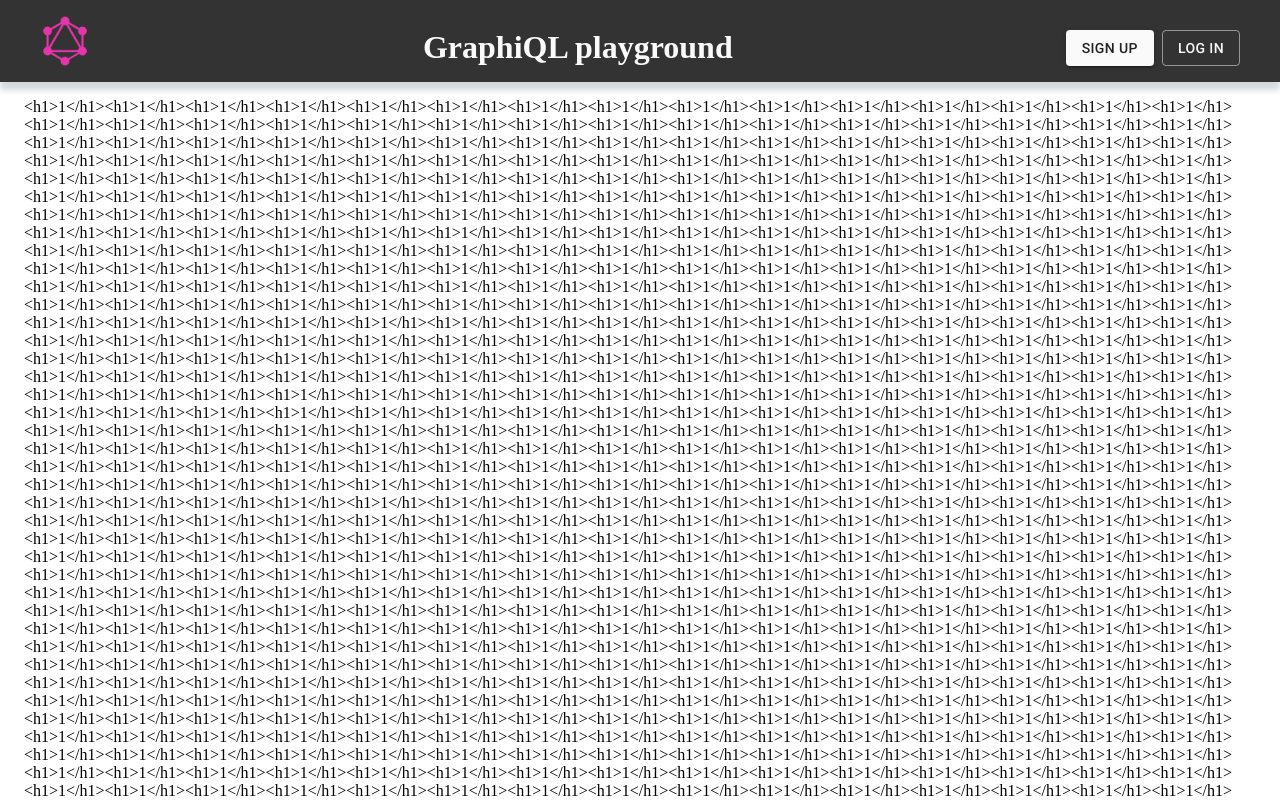
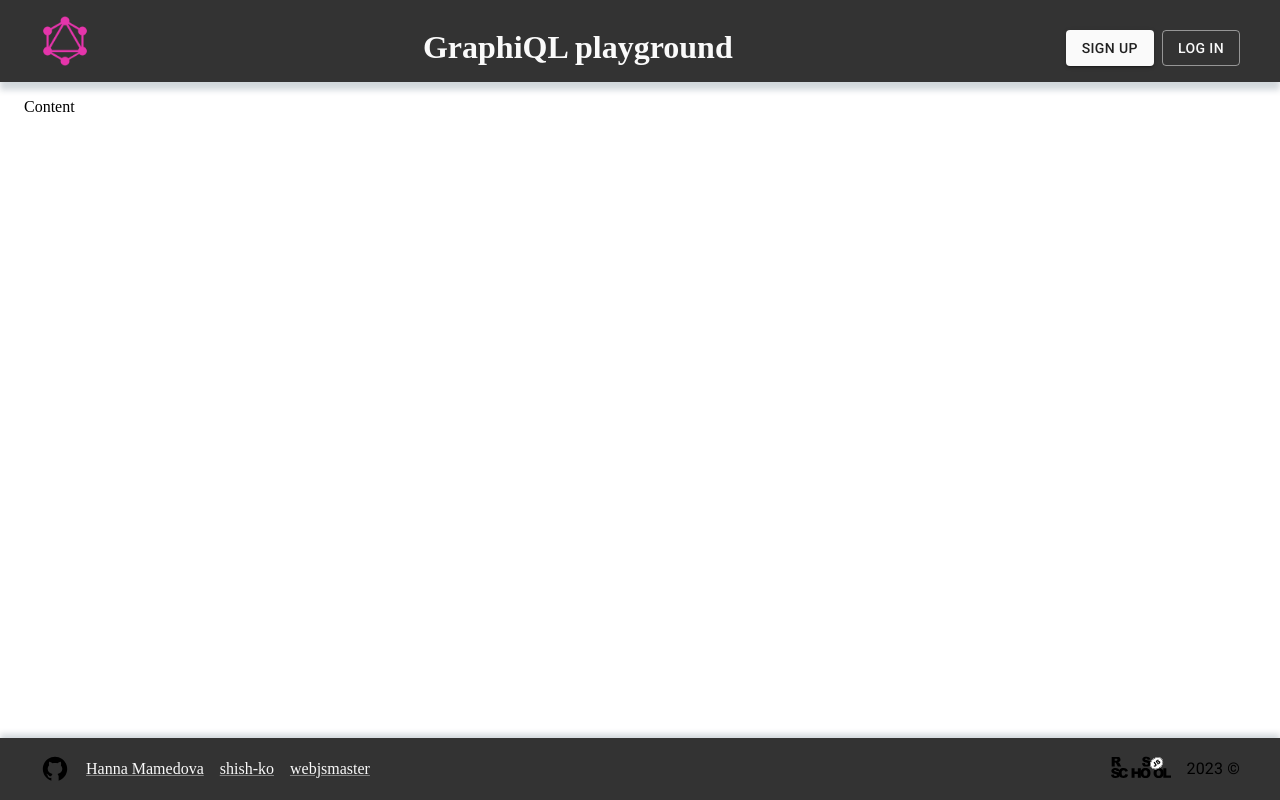
Before and after one commit to shish-ko/graphiql-app, a React (Vite) app: page / in a window 1280 px wide. Shown: the top 800 px of the page. Built offline with nearby package versions, Linux system fonts and the light colour scheme.

Commit message:
feat: add footer content

```diff
--- a/src/components/Auth.tsx
+++ b/src/components/Auth.tsx
@@ -1,4 +1,4 @@
-import { Box, Button, Container } from '@mui/material';
+import { Box, Button } from '@mui/material';
 import React from 'react';
 
 export const Auth: React.FC = () => {
--- a/src/components/Footer.tsx
+++ b/src/components/Footer.tsx
@@ -1,5 +1,7 @@
-import { Box, Container } from '@mui/material';
+import { Box, Container, Link, Stack, Typography } from '@mui/material';
 import React from 'react';
+import github from '../assets/github-logo.svg';
+import rslogo from '../assets/rs-logo.svg';
 
 export const Footer: React.FC = () => {
   return (
@@ -8,9 +10,29 @@ export const Footer: React.FC = () => {
         height: '15%',
         p: 2,
         boxShadow: '0px -4px 6px 0px rgba(34, 60, 80, 0.2)',
+        backgroundColor: '#333',
       }}
     >
-      <Container>Footer</Container>
+      <Container sx={{ display: 'flex', justifyContent: 'space-between'}}>
+        <Stack direction="row" spacing={2} alignItems="center">
+          <img src={github} alt="github logo" style={{ maxWidth: '30px' }} />
+          <Link href="https://github.com/Hanna-Mamedova" target="_blank" rel="noreferrer">
+            Hanna Mamedova
+          </Link>
+          <Link href="https://github.com/shish-ko/" target="_blank" rel="noreferrer">
+            shish-ko
+          </Link>
+          <Link href="https://github.com/webjsmaster" target="_blank" rel="noreferrer">
+            webjsmaster
+          </Link>
+        </Stack>
+        <Stack direction="row" spacing={2} alignItems="center">
+          <a href="https://rs.school/" target="_blank" rel="noreferrer">
+            <img src={rslogo} alt="rs school logo" style={{ width: '60px' }} />
+          </a>
+          <Typography>2023 &copy;</Typography>
+        </Stack>
+      </Container>
     </Box>
   );
 };
--- a/src/router/appRouter.tsx
+++ b/src/router/appRouter.tsx
@@ -3,7 +3,7 @@ import { DefaultUi } from '~pages/DefaultUI/DefaultUI';
 
 const routerObject = createRoutesFromElements(
   <Route path="/" element={<DefaultUi />}>
-    <Route index={true} element={<>{'<h1>1</h1>'.repeat(10000)}</>} />
+    <Route index={true} element={<>Content</>} />
   </Route>
 );
 
--- a/src/theme/Theme.ts
+++ b/src/theme/Theme.ts
@@ -1,6 +1,6 @@
 import { createTheme } from '@mui/material';
 import { grey } from '@mui/material/colors';
-import { indigo } from '@mui/material/colors';
+import { pink } from '@mui/material/colors';
 
 export const appTheme = createTheme({
   breakpoints: {
@@ -17,7 +17,7 @@ export const appTheme = createTheme({
       main: grey[50],
     },
     secondary: {
-      main: indigo[900],
+      main: pink[900],
     },
   },
   typography: {
```
Also changed, not shown: src/assets/github-logo.svg (added), src/assets/rs-logo.svg (added).
